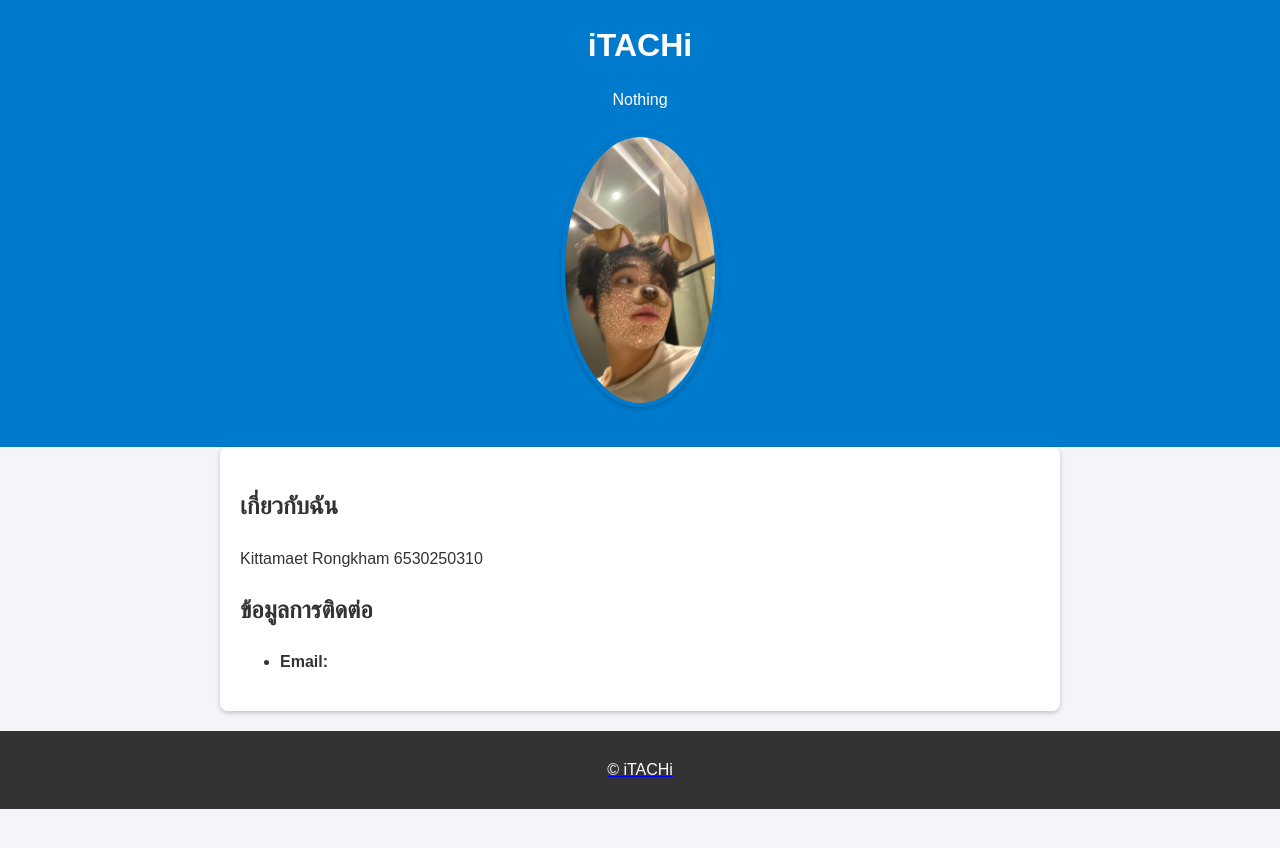
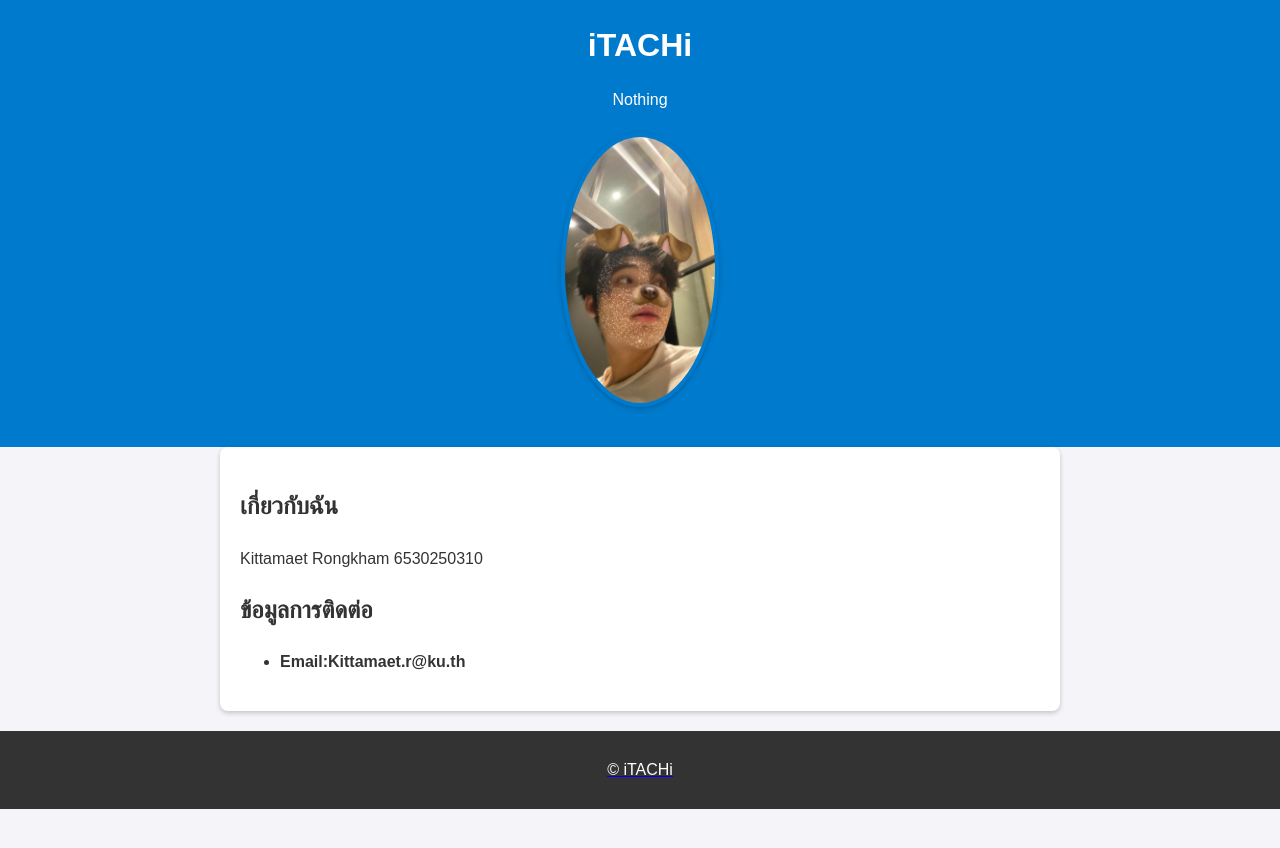
Before and after one commit to Ohmykk/Ohmykk.github.io, a Jekyll site: the page index.html, which Jekyll copies as it is, in a window 1280 px wide. Shown: the top 848 px of the page. Built offline with Jekyll 4.4.1, drawn with Linux system fonts in a browser that asks for light colours.

Commit message:
Update index.html

```diff
--- a/index.html
+++ b/index.html
@@ -21,7 +21,7 @@
         <section>
             <h2>ข้อมูลการติดต่อ</h2>
             <ul>
-                <li><strong>Email:</strong> <a href="mailto:kittamaet.r@ku.th">
+                <li><strong>Email:Kittamaet.r@ku.th</strong> <a href="mailto:kittamaet.r@ku.th">
 
             </ul>
         </section>
```
